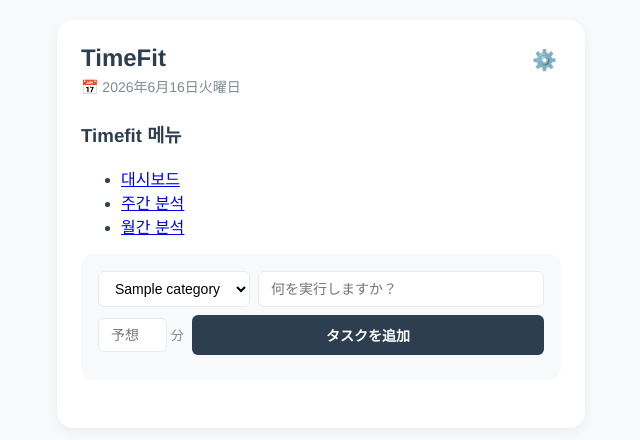
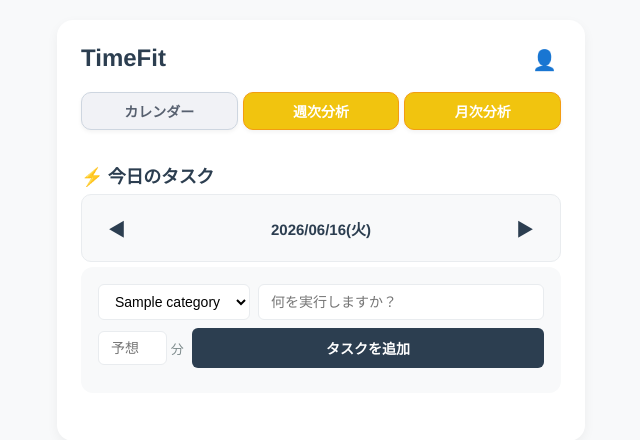
Before and after one commit to hieyon718/timefit, a Django app: page /home/ in a window 1280 px wide. Shown: the top 440 px of the page, without its empty margins (319-959 px from the left). Run offline with Django 5.2, Linux system fonts and the light colour scheme; a user stored in the database is signed in; tables that the repository leaves empty hold one stand-in row (values such as "Sample post").

Commit message:
add delete todo, date-navigator&page

```diff
--- a/timefit/static/css/home.css
+++ b/timefit/static/css/home.css
@@ -31,17 +31,99 @@ header {
     display: flex;
     justify-content: space-between;
     align-items: flex-start;
-    margin-bottom: 24px;
+    margin-bottom: 10px;
 }
 header h1 {
     font-size: 24px;
     margin: 0 0 4px 0;
     font-weight: 700;
 }
+
+/* ==========================================
+   🧱 오늘의 타스쿠 제목 스타일
+   ========================================== */
 .date-sub {
+    font-size: 18px;          /* h3와 유사한 최적의 서브 타이틀 크기 */
+    font-weight: 600;         /* 너무 두껍지 않으면서 선명한 굵기 */
+    color: #2c3e50;           /* 신뢰감을 주는 고급스러운 다크 네이비 블루 */
+    margin-top: 30px;              /* 상하좌우 불필요한 기본 여백 제거 */
+    padding: 2px 0 6px 0;     /* 타이틀 아래쪽에 살짝 여유를 주는 패딩 */
+    display: flex;
+    align-items: center;      /* ⚡ 이모지와 텍스트의 높낮이를 칼같이 일치 */
+    gap: 6px;                 /* 이모지와 텍스트 사이의 자연스러운 간격 */
+    letter-spacing: -0.3px;   /* 자간을 미세하게 좁혀 가독성 향상 */
+}
+
+/* ==========================================
+   🧱 사이드바 내비게이션 박스형 메뉴 스타일
+   ========================================== */
+
+/* 1. 전체 메뉴를 감싸는 유컨테이너 (ul 태그) */
+.sidebar ul {
+    list-style: none;
+    padding: 0;
+    margin: 16px 0;
+    display: flex;          /* 👈 옆으로 정렬하는 핵심 스위치 */
+    gap: 5px;              /* 버튼 사이의 간격 */
+    width: 100%;
+}
+
+/* 2. 각 리스트 아이템의 너비를 균등하게 배분 */
+.sidebar ul li {
+    flex: 1;
+}
+
+/* 3. 기본 박스형 메뉴 버튼 공통 디자인 */
+.sidebar ul li a {
+    display: block;
+    text-align: center;
+    padding: 8px 8px;
+    border-radius: 10px;
     font-size: 14px;
-    color: #7f8c8d;
+    font-weight: bold;
+    text-decoration: none;
+    transition: all 0.2s ease-in-out;
+    box-shadow: 0 2px 4px rgba(0, 0, 0, 0.05);
 }
+
+/* --- 🎨 기능별 맞춤형 컬러 지정 --- */
+
+/* [기본] 카렌다 버튼 (차분한 회색 톤) */
+.sidebar ul li:nth-child(1) a {
+    background-color: #f1f2f6;
+    color: #57606f;
+    border: 1px solid #ced6e0;
+}
+.sidebar ul li:nth-child(1) a:hover {
+    background-color: #e4e7ed;
+}
+
+/* [노랑] 주차 분석 버튼 (투두 수정모드의 부드러운 노란색 계열) */
+.sidebar ul li:nth-child(2) a {
+    background-color: #f1c40f; /* 🟡 Warm Yellow */
+    color: #ffffff;
+    border: 1px solid #f39c12;
+}
+.sidebar ul li:nth-child(2) a:hover {
+    background-color: #f39c12; /* 호버 시 약간 짙어짐 */
+    transform: translateY(-1px);
+}
+
+/* [주황] 월차 분석 버튼 (선명한 오렌지색 계열) */
+.sidebar ul li:nth-child(3) a {
+    background-color: #f1c40f; /* 🟡 Warm Yellow */
+    color: #ffffff;
+    border: 1px solid #f39c12;
+}
+.sidebar ul li:nth-child(3) a:hover {
+    background-color: #f39c12; /* 호버 시 약간 짙어짐 */
+    transform: translateY(-1px);
+}
+
+.date-navigator {
+    margin-bottom: 5px;
+}
+
 /* 입력 폼 기본 스타일 */
 .input-section {
     background: var(--bg-color);
--- a/timefit/static/js/home.js
+++ b/timefit/static/js/home.js
@@ -1,26 +1,43 @@
-const options = { weekday: 'long', year: 'numeric', month: 'long', day: 'numeric' };
-document.getElementById('current-date').innerText = `📅 ${new Date().toLocaleDateString('ja-JP', options)}`;
+// 💡 1. 글로벌 상태 관리 변수 (파일 로드 즉시 메모리에 안전하게 생성됨)
+let currentTargetTodoId = null;
+let editModeTodoId = null;
+let currentSelectedDate = new Date();
+let currentDeleteTodoId = null; // 🗑️ 삭제할 투두 ID 임시 보관함
 
-// 💡 글로벌 상태 관리 변수 추가
-let currentTargetTodoId = null; // 완료 체크 모달용 타겟 ID
-let editModeTodoId = null;      // ✏️ 현재 수정 모드인 투두 ID (null 이면 추가 모드)
+// 2. 날짜를 'YYYY-MM-DD' 규격 문자열로 바꾸는 헬퍼 함수
+function formatDateString(dateObj) {
+    const year = dateObj.getFullYear();
+    const month = String(dateObj.getMonth() + 1).padStart(2, '0');
+    const day = String(dateObj.getDate()).padStart(2, '0');
+    return `${year}-${month}-${day}`;
+}
 
-// 1. Todo 목록 로드 (Read)
+// 3. 화면 상단에 일본어 날짜 구조로 뿌려주는 렌더링 함수
+function updateDateDisplay() {
+    const options = { weekday: 'short', year: 'numeric', month: '2-digit', day: '2-digit' };
+    const displayTag = document.getElementById('current-date-display');
+    if (displayTag) {
+        displayTag.innerText = currentSelectedDate.toLocaleDateString('ja-JP', options);
+    }
+}
+
+// 4. Todo 목록 로드 (Read)
 async function loadTodos() {
+    const dateParam = formatDateString(currentSelectedDate);
     try {
-        const response = await fetch('/api/todos/');
-        if (!response.ok) throw new Error('Network response was not ok');
-        const data = await response.json();
+        const response = await fetch(`/api/todos/?date=${dateParam}`);
+        const todos = await response.json();
 
-        const todoList = document.getElementById('todo-list');
-        todoList.innerHTML = '';
+        const listContainer = document.getElementById('todo-list');
+        if (!listContainer) return;
+        listContainer.innerHTML = '';
 
-        if (data.length === 0) {
-            todoList.innerHTML = `<li style="text-align:center; color:#95a5a6; padding:20px;">今日のタスクはすべて完了、または登録されていません。</li>`;
+        if (todos.length === 0) {
+            listContainer.innerHTML = `<p style="text-align:center; color:#7f8c8d; font-size:14px; padding:20px 0;">この日のタスクはありません。</p>`;
             return;
         }
 
-        data.forEach(todo => {
+        todos.forEach(todo => {
             const li = document.createElement('li');
             li.className = `todo-item ${todo.is_completed ? 'is-completed' : ''}`;
 
@@ -32,7 +49,6 @@ async function loadTodos() {
                 timeInfoHtml += `<div style="font-weight:bold; color:#2ecc71;">実績: ${todo.actual_time}分</div>`;
             }
 
-            // 오른쪽 끝에 연필(✏️) 이모지 버튼 배치 및 데이터 하드코딩 바인딩
             li.innerHTML = `
                 <input type="checkbox" class="todo-checkbox" data-id="${todo.id}" ${todo.is_completed ? 'checked' : ''}>
                 <span class="category-badge" style="background-color: ${todo.category_color || '#bdc3c7'}">
@@ -40,22 +56,34 @@ async function loadTodos() {
                 </span>
                 <div class="todo-content">${todo.content}</div>
                 <div class="todo-time-info">${timeInfoHtml}</div>
+
+                <div class="todo-actions-btns" style="display: flex; gap: 4px;">
                     <button class="edit-trigger-btn"
                             data-id="${todo.id}"
                             data-content="${todo.content}"
                             data-category="${todo.category || ''}"
                             data-estimated="${todo.estimated_time || ''}">✏️</button>
+                    <button class="delete-trigger-btn" data-id="${todo.id}" style="background:none; border:none; cursor:pointer;">🗑️</button>
+                </div>
             `;
-            todoList.appendChild(li);
+            listContainer.appendChild(li);
         });
 
-        // 이벤트 바인딩 재설정
+
+
+        // 리스트 동적 생성 후 이벤트 바인딩
         document.querySelectorAll('.todo-checkbox').forEach(cb => {
             cb.addEventListener('change', handleCheckboxChange);
         });
 
+        //수정 이벤트 생성
         document.querySelectorAll('.edit-trigger-btn').forEach(btn => {
             btn.addEventListener('click', handleEditTrigger);
+        });
+
+        //삭제 이벤트 생성
+        document.querySelectorAll('.delete-trigger-btn').forEach(btn => {
+            btn.addEventListener('click', handleDeleteTrigger);
         });
 
     } catch (error) {
@@ -63,93 +91,67 @@ async function loadTodos() {
     }
 }
 
-// 2. ✏️ 연필 버튼 클릭 시 -> 상단 입력창을 수정 폼으로 세팅하는 핸들러
+// 5. 연필 버튼 핸들러
 function handleEditTrigger(e) {
     const btn = e.currentTarget;
+    editModeTodoId = btn.dataset.id;
+    document.getElementById('content-input').value = btn.dataset.content;
+    document.getElementById('category-select').value = btn.dataset.category;
+    document.getElementById('time-input').value = btn.dataset.estimated;
 
-    // 데이터 속성 추출
-    editModeTodoId = btn.dataset.id;
-    const currentContent = btn.dataset.content;
-    const currentCategory = btn.dataset.category;
-    const currentEstimated = btn.dataset.estimated;
-
-    // 상단 인풋창에 기존 데이터 강제 주입
-    document.getElementById('content-input').value = currentContent;
-    document.getElementById('category-select').value = currentCategory;
-    document.getElementById('time-input').value = currentEstimated;
-
-    // UI 상태 변경 (노란 배경색 도입 + 버튼 텍스트 변경)
     document.getElementById('form-container').classList.add('edit-active');
     const submitBtn = document.getElementById('form-submit-btn');
     submitBtn.innerText = 'タスクを変更';
-    submitBtn.classList.add('edit-btn-style');
-
-    // 화면을 부드럽게 상단 입력창으로 스크롤 이동
-    document.getElementById('form-container').scrollIntoView({ behavior: 'smooth' });
 }
 
-// 수정 완료 후 입력창을 원래대로 복구하는 헬퍼 함수
 function resetFormToCreateMode() {
     editModeTodoId = null;
     document.getElementById('content-input').value = '';
     document.getElementById('time-input').value = '';
-
     document.getElementById('form-container').classList.remove('edit-active');
-    const submitBtn = document.getElementById('form-submit-btn');
-    submitBtn.innerText = 'タスクを追加';
-    submitBtn.classList.remove('edit-btn-style');
+    document.getElementById('form-submit-btn').innerText = 'タスクを追加';
 }
 
-// 3. 통합 Form 제출(Submit) 핸들러 [등록(Create) 혹은 수정(Update)]
-document.getElementById('todo-form').addEventListener('submit', async (e) => {
-    e.preventDefault();
-
-    const categoryId = document.getElementById('category-select').value;
-    const content = document.getElementById('content-input').value;
-    const estimatedTime = document.getElementById('time-input').value;
-
-    const payload = {
-        category: categoryId ? parseInt(categoryId) : null,
-        content: content,
-        estimated_time: estimatedTime ? parseInt(estimatedTime) : null
-    };
-
-    let url = '/api/todos/';
-    let method = 'POST';
-
-    // 💡 만약 editModeTodoId에 값이 있다면 '수정 모드'로 판별하여 분기
-    if (editModeTodoId !== null) {
-        url = `/api/todos/${editModeTodoId}/`;
-        method = 'PATCH';
+// ✏️ 3-1. 휴지통 버튼을 눌렀을 때 삭제 모달을 여는 핸들러
+function handleDeleteTrigger(e) {
+    const btn = e.currentTarget;
+    currentDeleteTodoId = btn.dataset.id; // 삭제 타겟 ID 세팅
+    document.getElementById('delete-modal').style.display = 'flex'; // 모달 열기
 }
 
+// ✏️ 3-2. 백엔드에 진짜 DELETE 신호를 보내는 함수
+async function deleteTodoStatus() {
+    if (!currentDeleteTodoId) return;
+
     try {
-        const response = await fetch(url, {
-            method: method,
+        const response = await fetch(`/api/todos/${currentDeleteTodoId}/`, {
+            method: 'DELETE',
             headers: {
-                'Content-Type': 'application/json',
-                'X-CSRFToken': getCookie('csrftoken')
-            },
-            body: JSON.stringify(payload)
+                'X-CSRFToken': getCookie('csrftoken') // Django CSRF 검증 패스용
+            }
         });
 
         if (response.ok) {
-            resetFormToCreateMode(); // 폼 원상복구
-            loadTodos(); // 리스트 새로고침
+            closeDeleteModal(); // 모달 닫기
+            loadTodos();        // 화면 리스트 리로드 (사라짐 효과)
         } else {
-            alert('処理に失敗しました。');
+            alert('タスクの削除に失敗しました。');
         }
     } catch (error) {
-        console.error('Error handling form submit:', error);
+        console.error('Error deleting todo:', error);
     }
-});
+}
 
-// 4. 체크박스 핸들러
+// ✏️ 3-3. 삭제 모달 청소 및 닫기 헬퍼 함수
+function closeDeleteModal() {
+    document.getElementById('delete-modal').style.display = 'none';
+    currentDeleteTodoId = null;
+}
+
+// 6. 체크박스 및 모달 관련 기존 함수들
 function handleCheckboxChange(e) {
     const todoId = e.target.dataset.id;
-    const isChecked = e.target.checked;
-
-    if (isChecked) {
+    if (e.target.checked) {
         currentTargetTodoId = todoId;
         document.getElementById('actual-time-input').value = '';
         document.getElementById('time-modal').style.display = 'flex';
@@ -158,7 +160,6 @@ function handleCheckboxChange(e) {
     }
 }
 
-// 5. 체크박스 상태 업데이트 처리 전용 함수
 async function updateTodoStatus(todoId, isCompleted, actualTime) {
     const payload = { is_completed: isCompleted, actual_time: actualTime };
     try {
@@ -173,8 +174,6 @@ async function updateTodoStatus(todoId, isCompleted, actualTime) {
         if (response.ok) {
             closeModal();
             loadTodos();
-        } else {
-            alert('ステータスの更新に失敗しました。');
         }
     } catch (error) {
         console.error('Error updating todo status:', error);
@@ -185,16 +184,6 @@ function closeModal() {
     document.getElementById('time-modal').style.display = 'none';
     currentTargetTodoId = null;
 }
-
-document.getElementById('btn-modal-submit').addEventListener('click', () => {
-    const actualTimeVal = document.getElementById('actual-time-input').value;
-    const actualTime = actualTimeVal !== '' ? parseInt(actualTimeVal) : 0;
-    if (currentTargetTodoId) updateTodoStatus(currentTargetTodoId, true, actualTime);
-});
-
-document.getElementById('btn-modal-skip').addEventListener('click', () => {
-    if (currentTargetTodoId) updateTodoStatus(currentTargetTodoId, true, null);
-});
 
 function getCookie(name) {
     let cookieValue = null;
@@ -211,4 +200,108 @@ function getCookie(name) {
     return cookieValue;
 }
 
+
+// ==========================================
+// 🛡️ [핵심 교정] 모든 HTML 태그 조립이 끝난 직후 작동할 메인 스위치
+// ==========================================
+document.addEventListener('DOMContentLoaded', () => {
+
+    // ① 기존에 에러를 뿜던 하드코딩 구문을 안전하게 변경
+    const currentDateTag = document.getElementById('current-date');
+    if (currentDateTag) {
+        currentDateTag.innerText = "⚡ 今日のタスク";
+    }
+
+    // ② 화살표 버튼 이벤트 리스너 바인딩 (이 시점엔 HTML 버튼들이 무조건 존재하므로 100% 성공)
+    const btnPrev = document.getElementById('btn-prev-date');
+    const btnNext = document.getElementById('btn-next-date');
+
+    if (btnPrev && btnNext) {
+        btnPrev.addEventListener('click', () => {
+            currentSelectedDate.setDate(currentSelectedDate.getDate() - 1);
+            updateDateDisplay();
             loadTodos();
+        });
+
+        btnNext.addEventListener('click', () => {
+            currentSelectedDate.setDate(currentSelectedDate.getDate() + 1);
+            updateDateDisplay();
+            loadTodos();
+        });
+    }
+
+    // ③ 통합 등록/수정 폼 이벤트 바인딩
+    const todoForm = document.getElementById('todo-form');
+    if (todoForm) {
+        todoForm.addEventListener('submit', async (e) => {
+            e.preventDefault();
+            const categoryId = document.getElementById('category-select').value;
+            const content = document.getElementById('content-input').value;
+            const estimatedTime = document.getElementById('time-input').value;
+
+            const payload = {
+                category: categoryId,
+                content: content,
+                estimated_time: estimatedTime ? parseInt(estimatedTime) : null,
+                target_date: formatDateString(currentSelectedDate)
+            };
+
+            let url = '/api/todos/';
+            let method = 'POST';
+            if (editModeTodoId !== null) {
+                url = `/api/todos/${editModeTodoId}/`;
+                method = 'PATCH';
+            }
+
+            try {
+                const response = await fetch(url, {
+                    method: method,
+                    headers: {
+                        'Content-Type': 'application/json',
+                        'X-CSRFToken': document.querySelector('[name=csrfmiddlewaretoken]').value
+                    },
+                    body: JSON.stringify(payload)
+                });
+                if (response.ok) {
+                    resetFormToCreateMode();
+                    loadTodos();
+                }
+            } catch (error) {
+                console.error('Error saving todo:', error);
+            }
+        });
+    }
+
+    // ④ 모달 버튼 이벤트 바인딩
+    document.getElementById('btn-modal-submit').addEventListener('click', () => {
+        const actualTimeVal = document.getElementById('actual-time-input').value;
+        const actualTime = actualTimeVal !== '' ? parseInt(actualTimeVal) : 0;
+        if (currentTargetTodoId) updateTodoStatus(currentTargetTodoId, true, actualTime);
+    });
+
+    document.getElementById('btn-modal-skip').addEventListener('click', () => {
+        if (currentTargetTodoId) updateTodoStatus(currentTargetTodoId, true, null);
+    });
+
+    // 모달 내부 [삭제하는(削除する)] 버튼 클릭 시
+    document.getElementById('btn-delete-submit').addEventListener('click', deleteTodoStatus);
+
+    // 모달 내부 [취소(キャンセル)] 버튼 클릭 시
+    document.getElementById('btn-delete-cancel').addEventListener('click', closeDeleteModal);
+
+    // ⑤ 첫 화면 진입 시 날짜 텍스트 업데이트 및 투두 목록 불러오기 실행
+    updateDateDisplay();
+    loadTodos();
+
+});
+
+window.changeDate = function(offset) {
+    // 1. 글로벌 날짜 상태 변경
+    currentSelectedDate.setDate(currentSelectedDate.getDate() + offset);
+
+    // 2. 상단 텍스트 새로고침
+    updateDateDisplay();
+
+    // 3. 백엔드 통신 및 리스트 리로드
+    loadTodos();
+};
--- a/timefit/templates/timefit/home.html
+++ b/timefit/templates/timefit/home.html
@@ -16,19 +16,23 @@
         <header style="display: flex; justify-content: space-between; align-items: flex-start;">
         <div>
             <h1 style="font-size: 24px; margin: 0 0 4px 0; font-weight: 700;">TimeFit</h1>
-            <div class="date-sub" id="current-date">⚡ 今日のタスク</div>
         </div>
-        <a href="{% url 'mypage' %}" style="text-decoration: none; font-size: 20px; color: #7f8c8d; padding: 4px;">⚙️</a>
+        <a href="{% url 'mypage' %}" style="text-decoration: none; font-size: 20px; color: #7f8c8d; padding: 4px;">👤</a>
         </header>
 
         <div class="sidebar">
-            <h3>Timefit 메뉴</h3>
             <ul>
-                <li><a href="{% url 'home' %}">대시보드</a></li>
+                <li><a href="{% url 'calendar' %}">カレンダー</a></li>
+                <li><a href="{% url 'analysis_weekly' %}">週次分析</a></li>
+                <li><a href="{% url 'analysis_monthly' %}">月次分析</a></li>
+            </ul>
+        </div>
 
-                <li><a href="{% url 'analysis_weekly' %}">주간 분석</a></li>
-                <li><a href="{% url 'analysis_monthly' %}">월간 분석</a></li>
-            </ul>
+        <div class="date-sub" id="current-date">⚡ 今日のタスク</div>
+        <div class="date-navigator" style="display: flex; align-items: center; justify-content: space-between; background: #f8f9fa; padding: 10px 16px; border-radius: 10px; border: 1px solid #e9ecef; position: relative; z-index: 10;">
+            <button id="btn-prev-date" style="background: none; border: none; font-size: 18px; cursor: pointer; color: #2c3e50; padding: 10px; position: relative; z-index: 20;">◀</button>
+            <div id="current-date-display" style="font-size: 15px; font-weight: bold; color: #2c3e50;">2026年06月16日 (火)</div>
+            <button id="btn-next-date" style="background: none; border: none; font-size: 18px; cursor: pointer; color: #2c3e50; padding: 10px; position: relative; z-index: 20;">▶</button>
         </div>
 
         <div class="input-section" id="form-container">
@@ -73,5 +77,16 @@
         </div>
     </div>
 
+    <div class="modal-overlay" id="delete-modal" style="display: none;">
+        <div class="modal-content" style="border-top: 4px solid #e74c3c;">
+            <h3>🗑️ タスクの削除</h3>
+            <p>このタスクを削除しますか？<br><span style="font-size: 12px; color: #7f8c8d;">(この操作は取り消せません)</span></p>
+            <div class="modal-actions" style="margin-top: 20px;">
+                <button class="modal-btn btn-skip" id="btn-delete-cancel">キャンセル</button>
+                <button class="modal-btn btn-confirm" id="btn-delete-submit" style="background-color: #e74c3c;">削除する</button>
+            </div>
+        </div>
+    </div>
+
 </body>
 </html>
--- a/timefit/urls.py
+++ b/timefit/urls.py
@@ -16,8 +16,14 @@ urlpatterns = [
     # 메인 체크리스트 수정
     path('api/todos/<int:pk>/', TodoDetailAPIView.as_view(), name='todo-detail'),
 
+    # 메인 체크리스트 삭제
+    path('api/todos/<int:todo_id>/', TodoDetailAPIView.as_view(), name='todo-detail'),
+
     # 주간 분석 데이터 전용 API 주소
     path('api/analysis/weekly/', WeeklyAnalysisAPIView.as_view(), name='analysis-weekly'),
+
+    # 캘린더 투두 화면
+    path('calendar/', views.calendar, name='calendar'),
 
     # 분석 페이지 화면
     path('analysis/week/', views.weekly_analysis, name='analysis_weekly'),
--- a/timefit/views.py
+++ b/timefit/views.py
@@ -12,6 +12,7 @@ from rest_framework.generics import get_object_or_404
 from datetime import timedelta
 from .models import Todo
 from .serializers import TodoSerializer
+from django.utils.dateparse import parse_date
 
 # ==========================================
 # 0. 마이 페이지 뷰 (Pure Django View)
@@ -48,23 +49,34 @@ class TodoListCreateAPIView(APIView):
     permission_classes = [IsAuthenticated]
 
     def get(self, request):
-        """오늘 날짜의 투두 데이터 전송 (Read)"""
-        today = timezone.localdate()
-        todos = Todo.objects.filter(user=request.user, target_date=today)
+        """프론트엔드의 날짜 파라미터를 읽고, 기본값을 오늘로"""
+        date_str = request.query_params.get('date')
+        if date_str:
+            target_date = parse_date(date_str)
+        else:
+            target_date = timezone.localdate()
 
-        # serializer에 context로 request를 넘겨주어야 이미지 고유 URL 변환 등이 원활합니다.
+        # 해당 유저의 '선택한 날짜' 투두만 정밀 필터링
+        todos = Todo.objects.filter(user=request.user, target_date=target_date).order_by('created_at')
         serializer = TodoSerializer(todos, many=True, context={'request': request})
         return Response(serializer.data, status=status.HTTP_200_OK)
 
     def post(self, request):
-        """새로운 투두 생성 (Create)"""
+        """
+        새로운 투두 생성 (Create)
+        프론트에서 날짜를 파라미터로 받아오기
+        """
+        date_str = request.data.get('target_date')
+        if date_str:
+            target_date = parse_date(date_str)
+        else:
+            target_date = timezone.localdate()
+
         serializer = TodoSerializer(data=request.data, context={'request': request})
-
         if serializer.is_valid():
-            # 저장할 때 현재 유저와 오늘 날짜를 백엔드에서 강제로 바인딩합니다.
-            serializer.save(user=request.user, target_date=timezone.localdate())
+            # 저장 시점에 유저 정보와 선택된 날짜(target_date)를 함께 하드코딩으로 밀어 넣습니다
+            serializer.save(user=request.user, target_date=target_date)
             return Response(serializer.data, status=status.HTTP_201_CREATED)
-
         return Response(serializer.errors, status=status.HTTP_400_BAD_REQUEST)
 
 class TodoDetailAPIView(APIView):
@@ -88,14 +100,27 @@ class TodoDetailAPIView(APIView):
             return Response(serializer.data, status=status.HTTP_200_OK)
         return Response(serializer.errors, status=status.HTTP_400_BAD_REQUEST)
 
+    def delete(self, request, pk):
+        # 현재 로그인한 유저의 투두 중에서 해당 ID의 투두를 정확히 저격하여 가져옵니다 (보안 방어)
+        todo = get_object_or_404(Todo, id=pk, user=request.user)
+
+        # 💥 데이터베이스에서 즉시 삭제
+        todo.delete()
+
+        # 204 No Content 상태 코드로 프론트엔드에 "삭제 성공했다"고 신호를 반환합니다
+        return Response(status=status.HTTP_204_NO_CONTENT)
+
+def calendar(request):
+    # 캘린터 투두
+    return render(request, 'timefit/calendar.html')
 
 def weekly_analysis(request):
     # 주간 분석에 필요한 데이터 처리가 있다면 여기에 작성
-    return render(request, 'timefit/week.html')  # 템플릿 경로에 맞게 수정
+    return render(request, 'timefit/week.html')
 
 def monthly_analysis(request):
     # 월간 분석에 필요한 데이터 처리가 있다면 여기에 작성
-    return render(request, 'timefit/monthly.html')  # 템플릿 경로에 맞게 수정
+    return render(request, 'timefit/monthly.html')
 
 class WeeklyAnalysisAPIView(APIView):
     """
```
Lines whose indentation alone changed are shown as unchanged.
